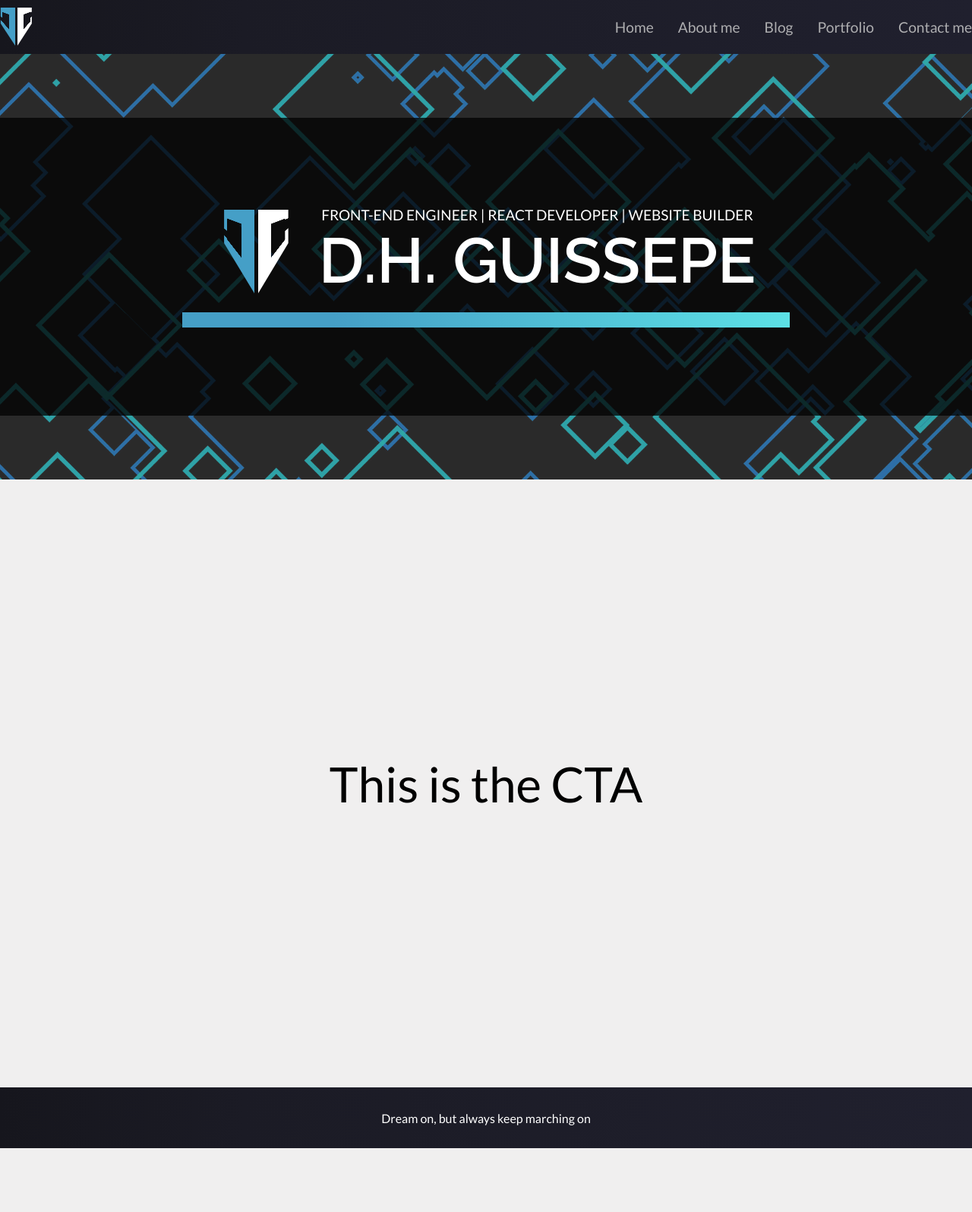
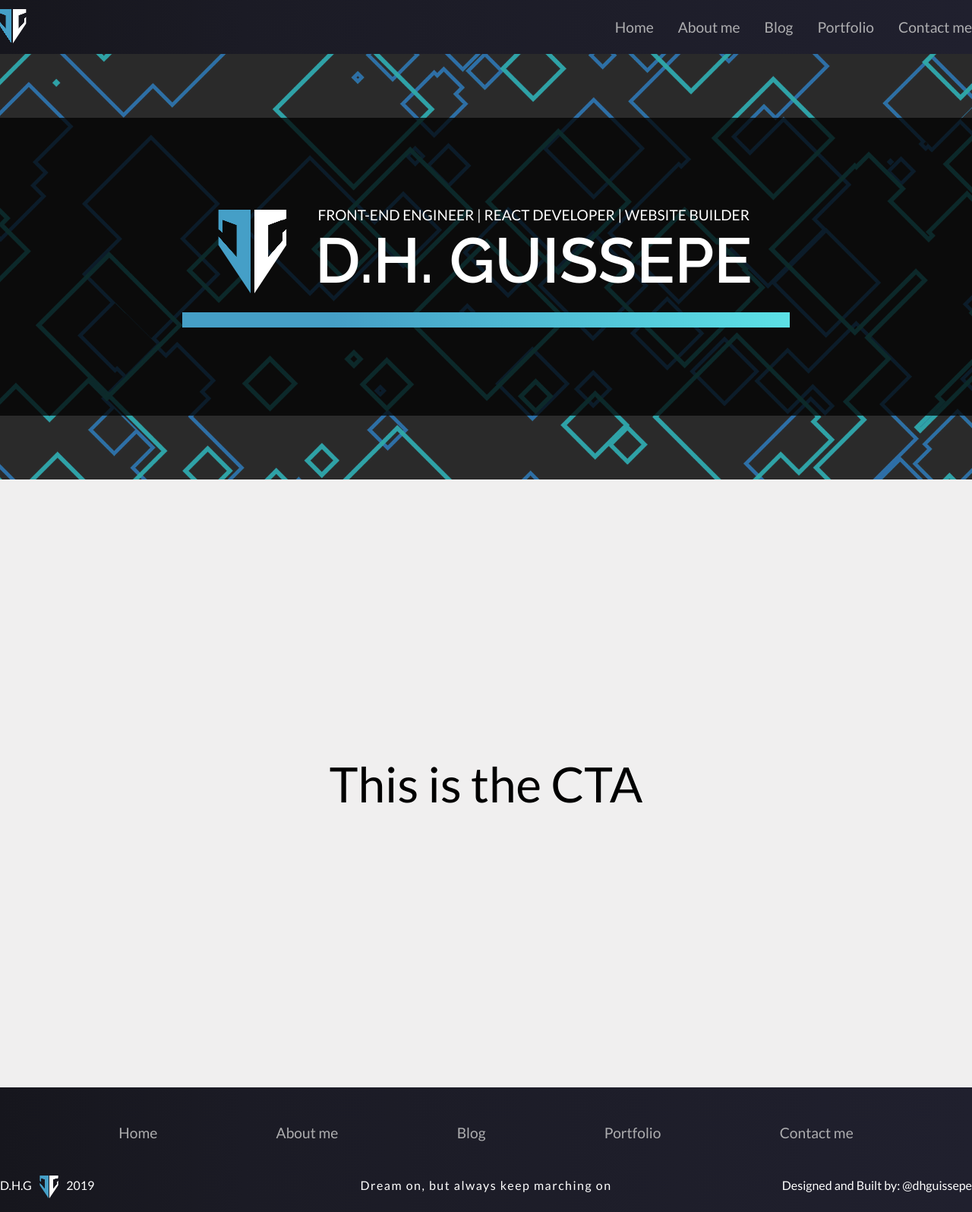
Before and after one commit to dhguissepe/dhguissepe.com, a React app: page / in a window 1280 px wide. Shown: the whole page at 76% size. Before the commit the page ends 1511 px from the top, so only its background shows below. Built offline with nearby package versions, Linux system fonts and the light colour scheme.

Commit message:
nuevo archivo de estilos añadido para los navbar, optimizado el código sass para desarrollo con la implementación de un mixin para la construcción del logo con cualquier medida. Footer completado.

```diff
--- a/src/js/components/Footer.js
+++ b/src/js/components/Footer.js
@@ -1,9 +1,30 @@
 import React from 'react'
+import Navbar from './Navbar'
+import Logo from './Logo'
 
 function Footer() {
+  const navbarButtonNames = [
+    'Home',
+    'About me',
+    'Blog',
+    'Portfolio',
+    'Contact me'
+  ]
+
   return (
     <footer className="footer">
-      <p>Dream on, but always keep marching on</p>
+      <Navbar buttonNames={navbarButtonNames} />
+      <div className="footer-info">
+        <div className="footer-brand">
+          <p className="owner">D.H.G</p>
+          <div className="footer-logo">
+            <Logo/>
+          </div>
+          <p>2019</p>
+        </div>
+        <p className="slogan">Dream on, but always keep marching on</p>
+        <p className="designer">Designed and Built by: <a href="https://twitter.com/dhguissepe" target="blank">@dhguissepe</a></p>
+      </div>
     </footer>
   )
 }
--- a/src/js/components/Navbar.js
+++ b/src/js/components/Navbar.js
@@ -1,4 +1,5 @@
 import React from 'react'
+import { Link } from 'react-router-dom'
 
 function Navbar(props) {
   return (
@@ -7,7 +8,7 @@ function Navbar(props) {
         {props.buttonNames.map( (item, index) => {
           return (
             <li className="navbar-button" key={index} >
-              <a href="#">{item}</a>
+              <Link href="#">{item}</Link>
             </li>
           )
         })}
--- a/src/scss/components/_footer.scss
+++ b/src/scss/components/_footer.scss
@@ -5,6 +5,36 @@
   align-items: center;
   color: $white;
   display: flex;
-  height: 80px;
+  flex-direction: column;
   justify-content: center;
 }
+
+.footer-info {
+  box-sizing: border-box;
+  display: grid;
+  grid-template-columns: 1fr 1fr 1fr;
+  margin-bottom: 15px;
+  max-width: 1280px;
+  width: 100%;
+
+  p {
+    margin: 0;
+  }
+
+  .footer-brand {
+    display:flex;
+  }
+
+  .slogan {
+    letter-spacing: 1.5px;
+    text-align: center;
+  }
+
+  .designer {
+    text-align: right;
+    a {
+      color: $white;
+      text-decoration: none;
+    }
+  }
+}
--- a/src/scss/components/_header.scss
+++ b/src/scss/components/_header.scss
@@ -16,16 +16,6 @@
   padding: 0.5rem 0;
   width: 100%;
 
-  .navbar {
-    display: flex;
-    list-style: none;
-    padding: 0;
-    li {
-      display: block;
-      font-size: 1.2em;
-    }
-  }
-
   h1 {
     align-items: center;
     display: flex;
--- a/src/scss/components/_hero.scss
+++ b/src/scss/components/_hero.scss
@@ -35,7 +35,7 @@
   align-items: center;
   display: flex;
   grid-area: logo;
-  margin: 0 -30px 0 -60px;
+  margin: 0 -30px 0 -70px;
 }
 
 .hero-description {
--- a/src/scss/components/_logo.scss
+++ b/src/scss/components/_logo.scss
@@ -1,31 +1,32 @@
 /*LOGO*/
 
-//This code can be heavily reduced, I will do it when I have time.
+//This mixin build the logo by only receiving size
 
+@mixin dh-logo ($logo-size) {
   .logo {
     display: flex;
     perspective-origin: top;
-  perspective: 25px;
+    perspective: $logo-size * 0.25;
     position: relative;
     transform-origin: center;
   }
 
   .p-1 {
     align-self: flex-end;
-  margin-right: 2.5px;
+    margin-right: $logo-size * 0.025;
     transform: rotateY(-20deg);
     transform-origin: right;
   }
 
   .p-2 {
-  margin-left: 2.5px;
+    margin-left: $logo-size * 0.025;
     transform: rotateY(20deg);
     transform-origin: left;
   }
 
   .sq-d, .sq-g {
-  height: $hero-logo-size;
-  width: $hero-logo-size;
+    height: $logo-size;
+    width: $logo-size;
   }
 
   .sq-d-part-1, .sq-d-part-2, .sq-d-part-3 {
@@ -34,13 +35,13 @@
   }
 
   .sq-d-part-1 {
-  border: 25px solid $skyblue;
+    border: $logo-size * 0.25 solid $skyblue;
     border-bottom: 0;
     height: 55%;
   }
 
   .sq-d-part-2 {
-  border: 25px solid $skyblue;
+    border: $logo-size * 0.25 solid $skyblue;
     border-bottom: 0;
     border-left: 0;
     border-top: 0;
@@ -48,7 +49,7 @@
   }
 
   .sq-d-part-3 {
-  border: 25px solid $skyblue;
+    border: $logo-size * 0.25 solid $skyblue;
     border-top: 0;
     height: 25%;
   }
@@ -56,16 +57,17 @@
   .sq-g-part-1, .sq-g-part-2, .sq-g-part-3 {
     box-sizing: border-box;
     width: 100%;
+    transition: 0.3s;
   }
 
   .sq-g-part-1 {
-  border: 25px solid $white;
+    border: $logo-size * 0.25 solid $white;
     border-bottom: 0;
     height: 25%;
   }
 
   .sq-g-part-2 {
-  border: 25px solid $white;
+    border: $logo-size * 0.25 solid $white;
     border-bottom: 0;
     border-right: 0;
     border-top: 0;
@@ -73,82 +75,38 @@
   }
 
   .sq-g-part-3 {
-  border: 25px solid $white;
+    border: $logo-size * 0.25 solid $white;
     border-top: 0;
     height: 45%;
   }
+}
 
-//changes over header-logo
+//Built logos
+
+.hero-logo {
+  @include dh-logo($hero-logo-size);
+}
 
 .header-logo {
+  @include dh-logo($header-logo-size);
+
+  cursor: pointer;
+  left: -30px;
   position: relative;
-  top: 2px;
-  left: -30px;
-  cursor: pointer;
+  top: 4px;
 
-  .logo {
-    perspective: $header-logo-size * 0.25;
-  }
-
-  .p-1 {
-    margin-right: $header-logo-size * 0.025;
-  }
-
-  .p-2 {
-    margin-left: $header-logo-size * 0.025;
-  }
-
-  .sq-d, .sq-g {
-    height: $header-logo-size;
-    width: $header-logo-size;
-  }
-
-  .sq-d-part-1 {
-    border: $header-logo-size * 0.25 solid $skyblue;
-    border-bottom: 0;
-    height: 55%;
-  }
-
-  .sq-d-part-2 {
-    border: $header-logo-size * 0.25 solid $skyblue;
-    border-bottom: 0;
-    border-left: 0;
-    border-top: 0;
-    height: 20%;
-  }
-
-  .sq-d-part-3 {
-    border: $header-logo-size * 0.25 solid $skyblue;
-    border-top: 0;
-    height: 25%;
-  }
-
-  .sq-g-part-1 {
-    border: $header-logo-size * 0.25 solid $white;
-    border-bottom: 0;
-    height: 25%;
-    transition: 0.3s;
-  }
-
-  .sq-g-part-2 {
-    border: $header-logo-size * 0.25 solid $white;
-    border-bottom: 0;
-    border-right: 0;
-    border-top: 0;
-    height: 30%;
-    transition: 0.3s;
-  }
-
-  .sq-g-part-3 {
-    border: $header-logo-size * 0.25 solid $white;
-    border-top: 0;
-    height: 45%;
-    transition: 0.3s;
-  }
-}
-
-.header-logo:hover {
+  &:hover {
     .sq-g-part-1, .sq-g-part-2, .sq-g-part-3 {
       border-color: $skyblue;
     }
   }
+}
+
+//footer logo
+
+.footer-logo {
+  @include dh-logo($footer-logo-size);
+  margin: 0 -8px;
+  position: relative;
+  top: -3px;
+}
--- /dev/null
+++ b/src/scss/components/_navbar.scss
@@ -0,0 +1,26 @@
+/*NAVBAR*/
+
+//standard navbar / header navbar
+.navbar {
+  display: flex;
+  list-style: none;
+  padding: 0;
+
+  li {
+    display: block;
+    font-size: 1.2em;
+  }
+}
+
+//footer navbar
+
+.footer nav {
+  margin: 2em 0;
+  width: 100%;
+  ul {
+    justify-content: space-evenly;
+    a {
+      padding: 0;
+    }
+  }
+}
--- a/src/scss/lib/_variables.scss
+++ b/src/scss/lib/_variables.scss
@@ -29,8 +29,8 @@ $btn-classes: 'primary' 'danger';
 $primary-shadow-focus: 0 0 0 0.2rem rgba(125, 205, 64, 0.5);
 $danger-shadow-focus: 0 0 0 0.2rem rgba(255, 64, 64, 0.5);
 
-//header-settings
-$header-logo-size: 50px;
+//header settings
+$header-logo-size: 45px;
 
 //hero settings
 $hero-background: url('../../images/BannerBackground.png');
@@ -38,6 +38,9 @@ $hero-overlay-1-background: rgba($mid-gray, 0.5);
 $hero-overlay-2-background: rgba($black, 0.75);
 $hero-overlay-2-height: 70%;
 $hero-logo-size: 110px;
+
+//footer settings
+$footer-logo-size: 30px;
 
 //font families
 $font-family: 'Lato', 'Helvetica Neue', sans-serif;
--- a/src/scss/styles.scss
+++ b/src/scss/styles.scss
@@ -23,6 +23,7 @@
 @import 'components/hero';
 @import 'components/CTA';
 @import 'components/logo';
+@import 'components/navbar';
 // @import 'components/pageLoading';
 // @import 'components/pageError';
 
```
Lines whose indentation alone changed are shown as unchanged.
